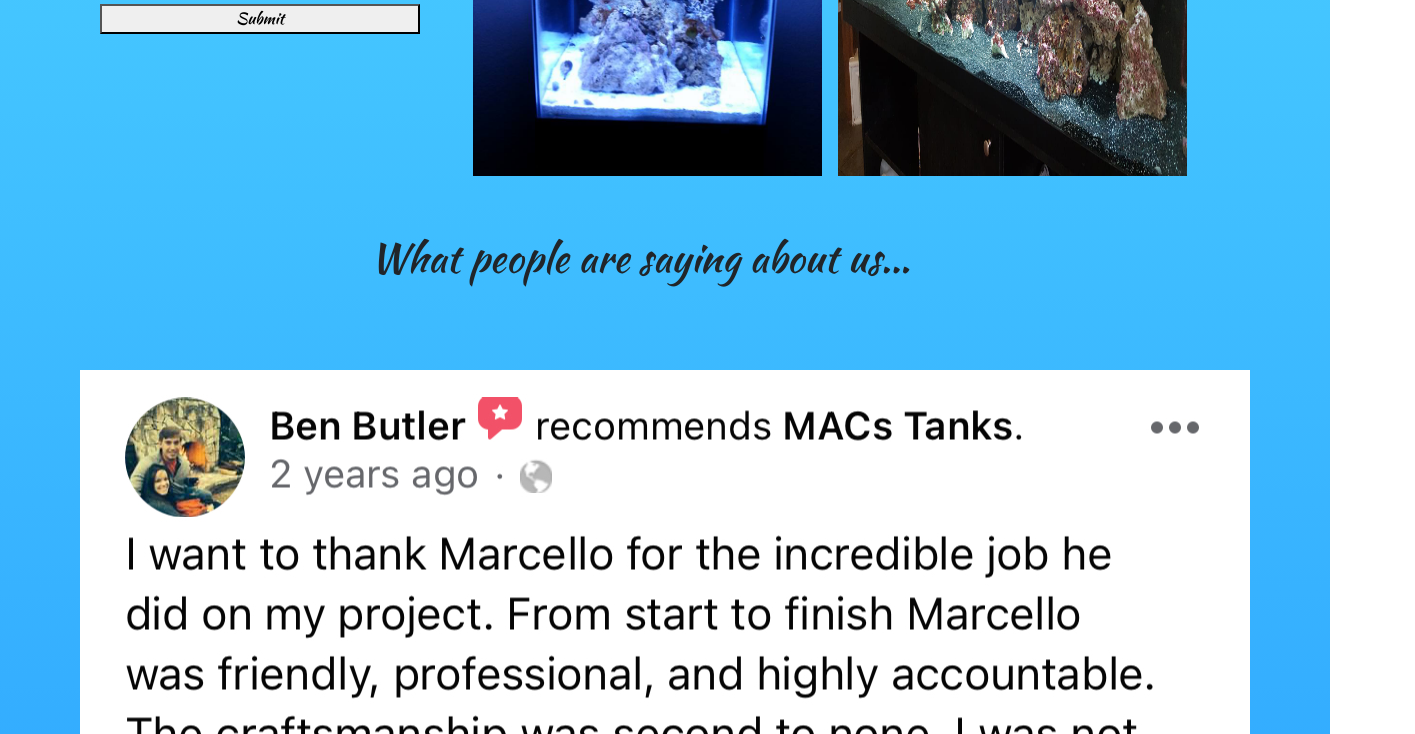
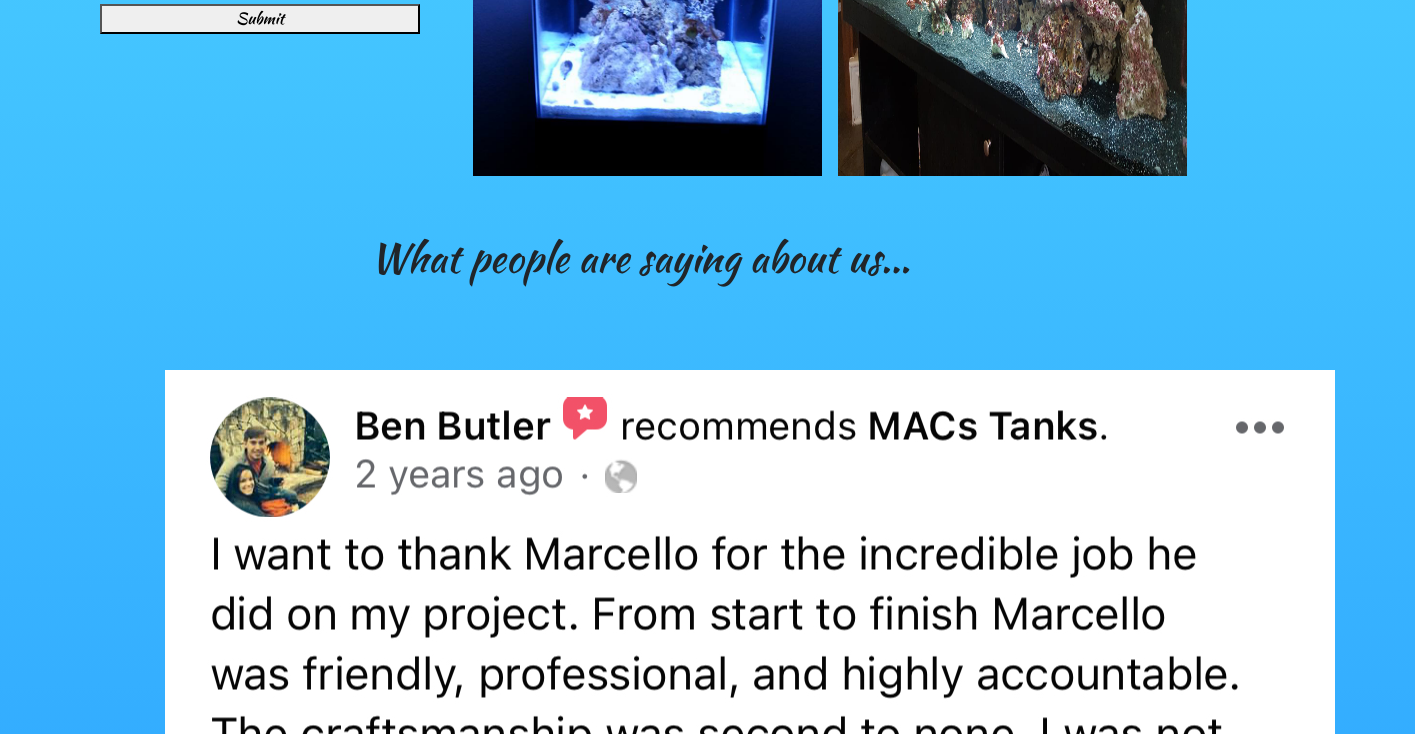
Before and after one commit to CharlesWillcockson/MACsTanks, a plain HTML site: page index.html in a window 1280 px wide. Shown: the part 1251-1985 px from the top of the page, 1415 px wide, since content can reach past the window. Drawn offline with nearby package versions, Linux system fonts and the light colour scheme; a web font is replaced by a local one.

Commit message:
fixed syntax errors

```diff
--- a/index.html
+++ b/index.html
@@ -91,7 +91,7 @@
     </div>
 </div>
 
-<div class="containerl">
+<div class="container">
     <h1 id="reviewtitle">What people are saying about us...</h1>
     <img src="/assets/review1.jpg" id="review" alt="review 1">
     <img src="/assets/review2.jpg" id="review" alt="review 2">
```
